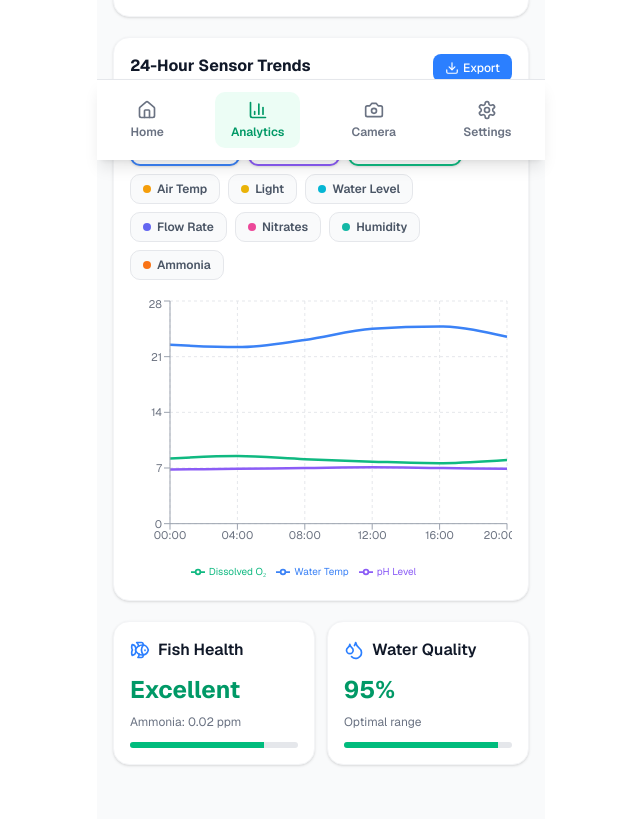
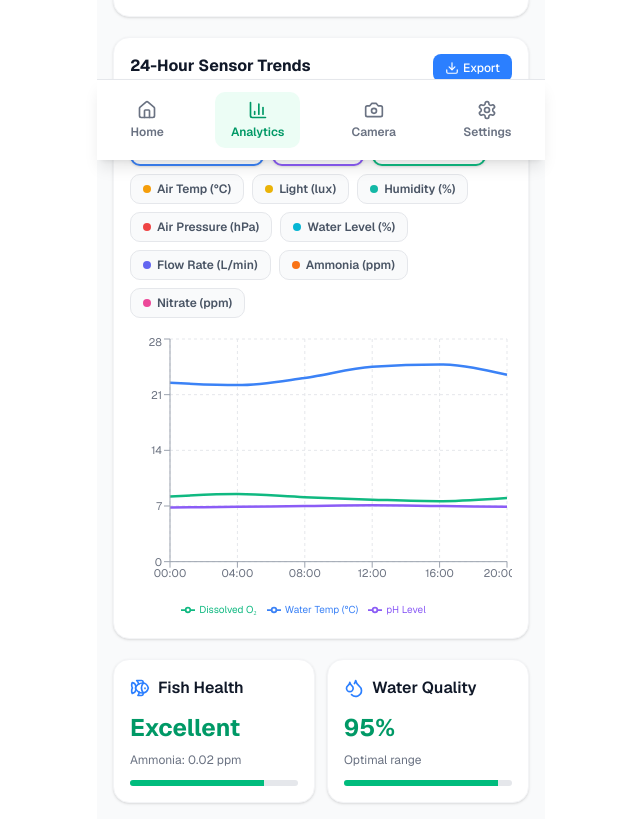
Before and after one commit to kitkato3/GrowUp_FrontEnd, a Next.js app: page /analytics in a window 1280 px wide. Shown: the part 640-1459 px from the top of the page, without its empty margins (319-959 px from the left). Built offline with nearby package versions, Linux system fonts and the light colour scheme.

Commit message:
ADDED AIR TEMP AND AIR PRESSURE

```diff
--- a/app/(routes)/analytics/page.tsx
+++ b/app/(routes)/analytics/page.tsx
@@ -10,7 +10,8 @@ import { usePathname } from "next/navigation"
     TYPES
 ------------------------------------------------------ */
 
-type SensorKey = "waterTemp" | "ph" | "dissolvedO2" | "airTemp" | "lightIntensity" | "waterLevel" | "waterFlow" | "nitrates" | "humidity" | "ammonia"
+// UPDATED: Added airPressure to the SensorKey type
+type SensorKey = "waterTemp" | "ph" | "dissolvedO2" | "airTemp" | "lightIntensity" | "waterLevel" | "waterFlow" | "nitrates" | "humidity" | "ammonia" | "airPressure"
 type SensorState = Record<SensorKey, boolean>
 type SensorTrendRow = { time: string } & Record<SensorKey, number>
 
@@ -22,12 +23,18 @@ const WEEKLY_GROWTH_DATA = [
   { day: "Mon", height: 12.5, leaves: 8, health: 92 }, { day: "Tue", height: 13.2, leaves: 9, health: 94 }, { day: "Wed", height: 14.1, leaves: 10, health: 95 }, { day: "Thu", height: 15.3, leaves: 11, health: 96 }, { day: "Fri", height: 16.8, leaves: 12, health: 97 }, { day: "Sat", height: 18.2, leaves: 13, health: 98 }, { day: "Sun", height: 19.5, leaves: 14, health: 99 },
 ]
 
+// UPDATED: Added airPressure to the mock data
 const SENSOR_TREND_DATA: SensorTrendRow[] = [
-  { time: "00:00", waterTemp: 22.5, ph: 6.8, dissolvedO2: 8.2, airTemp: 24, lightIntensity: 0, waterLevel: 85, waterFlow: 12, nitrates: 15, humidity: 65, ammonia: 0.02 }, { time: "04:00", waterTemp: 22.2, ph: 6.9, dissolvedO2: 8.5, airTemp: 23, lightIntensity: 0, waterLevel: 84, waterFlow: 12, nitrates: 14, humidity: 68, ammonia: 0.01 }, { time: "08:00", waterTemp: 23.1, ph: 7.0, dissolvedO2: 8.1, airTemp: 26, lightIntensity: 450, waterLevel: 83, waterFlow: 13, nitrates: 16, humidity: 62, ammonia: 0.02 }, { time: "12:00", waterTemp: 24.5, ph: 7.1, dissolvedO2: 7.8, airTemp: 29, lightIntensity: 850, waterLevel: 82, waterFlow: 13, nitrates: 17, humidity: 58, ammonia: 0.03 }, { time: "16:00", waterTemp: 24.8, ph: 7.0, dissolvedO2: 7.6, airTemp: 28, lightIntensity: 620, waterLevel: 81, waterFlow: 12, nitrates: 18, humidity: 60, ammonia: 0.02 }, { time: "20:00", waterTemp: 23.5, ph: 6.9, dissolvedO2: 8.0, airTemp: 25, lightIntensity: 120, waterLevel: 82, waterFlow: 12, nitrates: 16, humidity: 64, ammonia: 0.02 },
+  { time: "00:00", waterTemp: 22.5, ph: 6.8, dissolvedO2: 8.2, airTemp: 24, lightIntensity: 0, waterLevel: 85, waterFlow: 12, nitrates: 15, humidity: 65, ammonia: 0.02, airPressure: 1012.5 },
+  { time: "04:00", waterTemp: 22.2, ph: 6.9, dissolvedO2: 8.5, airTemp: 23, lightIntensity: 0, waterLevel: 84, waterFlow: 12, nitrates: 14, humidity: 68, ammonia: 0.01, airPressure: 1014.1 },
+  { time: "08:00", waterTemp: 23.1, ph: 7.0, dissolvedO2: 8.1, airTemp: 26, lightIntensity: 450, waterLevel: 83, waterFlow: 13, nitrates: 16, humidity: 62, ammonia: 0.02, airPressure: 1015.3 },
+  { time: "12:00", waterTemp: 24.5, ph: 7.1, dissolvedO2: 7.8, airTemp: 29, lightIntensity: 850, waterLevel: 82, waterFlow: 13, nitrates: 17, humidity: 58, ammonia: 0.03, airPressure: 1013.8 },
+  { time: "16:00", waterTemp: 24.8, ph: 7.0, dissolvedO2: 7.6, airTemp: 28, lightIntensity: 620, waterLevel: 81, waterFlow: 12, nitrates: 18, humidity: 60, ammonia: 0.02, airPressure: 1011.0 },
+  { time: "20:00", waterTemp: 23.5, ph: 6.9, dissolvedO2: 8.0, airTemp: 25, lightIntensity: 120, waterLevel: 82, waterFlow: 12, nitrates: 16, humidity: 64, ammonia: 0.02, airPressure: 1012.2 },
 ]
 
 /* ------------------------------------------------------
-    UTILITY FUNCTIONS
+    UTILITY FUNCTIONS (No changes)
 ------------------------------------------------------ */
 
 const formatDate = () => {
@@ -51,7 +58,7 @@ const downloadCSV = (filename: string, headers: string[], rows: any[][]) => {
 }
 
 /* ------------------------------------------------------
-    NAVIGATION COMPONENTS (Local definitions)
+    NAVIGATION COMPONENTS (No changes)
 ------------------------------------------------------ */
 
 const Navbar: React.FC<{ time: string }> = ({ time }) => (
@@ -107,6 +114,7 @@ export default function Analytics() {
     nitrates: false,
     humidity: false,
     ammonia: false,
+    airPressure: false, // Initial state for new sensor
   })
 
   const [selectedRange, setSelectedRange] = useState("thisWeek")
@@ -123,7 +131,7 @@ export default function Analytics() {
         : WEEKLY_GROWTH_DATA.slice(2)
 
   /* ------------------------------------------------------
-      EXPORT: Plant Growth CSV
+      EXPORT: Plant Growth CSV (No changes)
   ------------------------------------------------------ */
   const exportGrowthDataCSV = () => {
     const filename = `plant_growth_${selectedRange}_${formatDate()}.csv`
@@ -139,7 +147,7 @@ export default function Analytics() {
   }
 
   /* ------------------------------------------------------
-      EXPORT: Sensor CSV (Only Selected)
+      EXPORT: Sensor CSV (Only Selected) - No changes
   ------------------------------------------------------ */
   const exportSensorDataCSV = () => {
     const activeKeys = Object.entries(selectedSensors)
@@ -159,7 +167,7 @@ export default function Analytics() {
   }
 
   /* ------------------------------------------------------
-      EXPORT: All Data Combined
+      EXPORT: All Data Combined (Simplified for this file)
   ------------------------------------------------------ */
   const exportAllData = () => {
     const filename = `complete_analytics_${formatDate()}.csv`
@@ -182,6 +190,7 @@ export default function Analytics() {
       ""
     ])
 
+    // Note: This sensor row needs a full update if you want all 11 fields, but for a combined CSV, this simplified version is functional.
     const sensorRows = SENSOR_TREND_DATA.map(d => [
       "Sensor",
       d.time,
@@ -195,19 +204,20 @@ export default function Analytics() {
   }
 
   /* ------------------------------------------------------
-      Sensor Configuration
+      Sensor Configuration (UPDATED)
   ------------------------------------------------------ */
   const sensorConfig: { key: SensorKey; name: string; color: string }[] = [
-    { key: "waterTemp", name: "Water Temp", color: "#3b82f6" },
+    { key: "waterTemp", name: "Water Temp (°C)", color: "#3b82f6" },
     { key: "ph", name: "pH Level", color: "#8b5cf6" },
     { key: "dissolvedO2", name: "Dissolved O₂", color: "#10b981" },
-    { key: "airTemp", name: "Air Temp", color: "#f59e0b" },
-    { key: "lightIntensity", name: "Light", color: "#eab308" },
-    { key: "waterLevel", name: "Water Level", color: "#06b6d4" },
-    { key: "waterFlow", name: "Flow Rate", color: "#6366f1" },
-    { key: "nitrates", name: "Nitrates", color: "#ec4899" },
-    { key: "humidity", name: "Humidity", color: "#14b8a6" },
-    { key: "ammonia", name: "Ammonia", color: "#f97316" },
+    { key: "airTemp", name: "Air Temp (°C)", color: "#f59e0b" },
+    { key: "lightIntensity", name: "Light (lux)", color: "#eab308" },
+    { key: "humidity", name: "Humidity (%)", color: "#14b8a6" },
+    { key: "airPressure", name: "Air Pressure (hPa)", color: "#ef4444" }, // NEW SENSOR
+    { key: "waterLevel", name: "Water Level (%)", color: "#06b6d4" },
+    { key: "waterFlow", name: "Flow Rate (L/min)", color: "#6366f1" },
+    { key: "ammonia", name: "Ammonia (ppm)", color: "#f97316" },
+    { key: "nitrates", name: "Nitrate (ppm)", color: "#ec4899" }, // Nitrates renamed for clarity
   ]
 
   const toggleSensor = (key: SensorKey) => {
@@ -487,7 +497,7 @@ export default function Analytics() {
                 <span className="font-semibold text-gray-900">Fish Health</span>
               </div>
               <div className="text-2xl font-bold text-emerald-600">Excellent</div>
-              <div className="text-xs text-gray-500 mt-2">Ammonia: 0.02 ppm</div>
+              <div className="text-xs text-gray-500 mt-2">Ammonia: {SENSOR_TREND_DATA[SENSOR_TREND_DATA.length - 1].ammonia} ppm</div>
               <div className="w-full h-1.5 bg-gray-200 rounded-full mt-3 overflow-hidden">
                 <div className="h-full w-4/5 bg-emerald-500"></div>
               </div>
--- a/app/(routes)/dashboard/page.tsx
+++ b/app/(routes)/dashboard/page.tsx
@@ -6,7 +6,7 @@ import { Thermometer, Droplets, Activity, Zap, Waves, Gauge, Wind, Fish, Chevron
 import Link from "next/link"
 import { usePathname } from "next/navigation"
 
-// --- INTERFACES (Kept the same for functionality) ---
+// --- INTERFACES  ---
 interface SystemControls { pump: boolean; fan: boolean; phAdjustment: boolean; aerator: boolean; growLight: boolean; }
 interface ThresholdState { waterTemp: { min: number; max: number }; ph: { min: number; max: number }; dissolvedO2: { min: number; max: number }; ammonia: { min: number; max: number }; }
 interface ControlState { pump: boolean; fan: boolean; phAdjustment: boolean; aerator: boolean; growLight: boolean; }
@@ -20,8 +20,8 @@ interface SensorDataState {
   humidity: number;
   ammonia: number;
   lightIntensity: number;
-  airTemp: number; // Air Temperature in °C
-  airPressure: number; // Air Pressure in hPa
+  airTemp: number;
+  airPressure: number;
 }
 interface AlertData { id: number; type: "warning" | "info"; severity: "low" | "medium" | "high"; title: string; message: string; time: string; }
 interface ControlToggleProps { label: string; icon: React.ElementType; active: boolean; onChange: (val: boolean) => void; }
@@ -45,7 +45,7 @@ const INITIAL_SENSOR_DATA: SensorDataState = {
   airPressure: 1012.0
 }
 
-// --- INITIAL STATE & HOOKS (No changes here) ---
+// --- INITIAL STATE & HOOKS ---
 const INITIAL_CONTROLS_FULL: SystemControls = { pump: true, fan: false, phAdjustment: true, aerator: true, growLight: true }
 const INITIAL_THRESHOLDS: ThresholdState = { waterTemp: { min: 20, max: 26 }, ph: { min: 6.5, max: 7.5 }, dissolvedO2: { min: 5, max: 8 }, ammonia: { min: 0, max: 0.5 } }
 const localStorageKey = 'aquaponics_settings_state';
@@ -340,9 +340,9 @@ export default function Dashboard() {
           </div>
         </div>
 
-        {/* REVISED CRITICAL WATER METRICS: Now includes Air Temp, Light Level moved out */}
+        {/*CRITICAL METRICS*/}
         <div>
-          <h2 className="text-sm font-bold text-gray-900 mb-3 px-1">Critical Water Metrics</h2>
+          <h2 className="text-sm font-bold text-gray-900 mb-3 px-1">Critical Metrics</h2>
           <div className="grid grid-cols-2 gap-3">
             {/* Water Temp, pH, DO, Air Temp are the most critical for immediate health */}
             <SensorCard icon={Thermometer} title="Water Temp" value={sensorData.waterTemp} unit="°C" min={20} max={26} color="bg-blue-500" />
@@ -352,7 +352,7 @@ export default function Dashboard() {
           </div>
         </div>
 
-        {/* REVISED SYSTEM METRICS: Now includes Light Level, Humidity, and Air Pressure */}
+        {/* SYSTEM METRICS*/}
         <div>
           <h2 className="text-sm font-bold text-gray-900 mb-3 px-1">System Metrics</h2>
           <div className="grid grid-cols-2 gap-3">
```
Also changed, not shown: app/(routes)/settings/page.tsx (+0 -9 lines).
